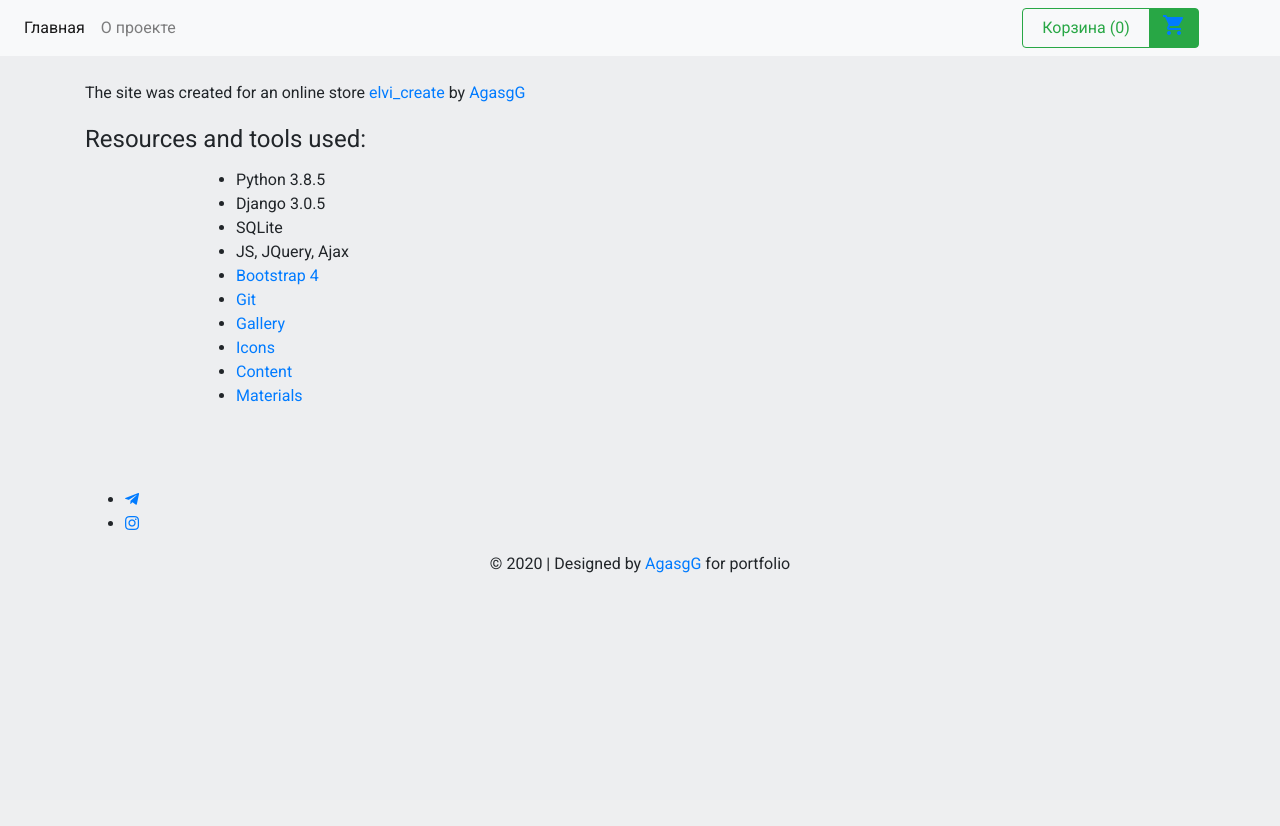
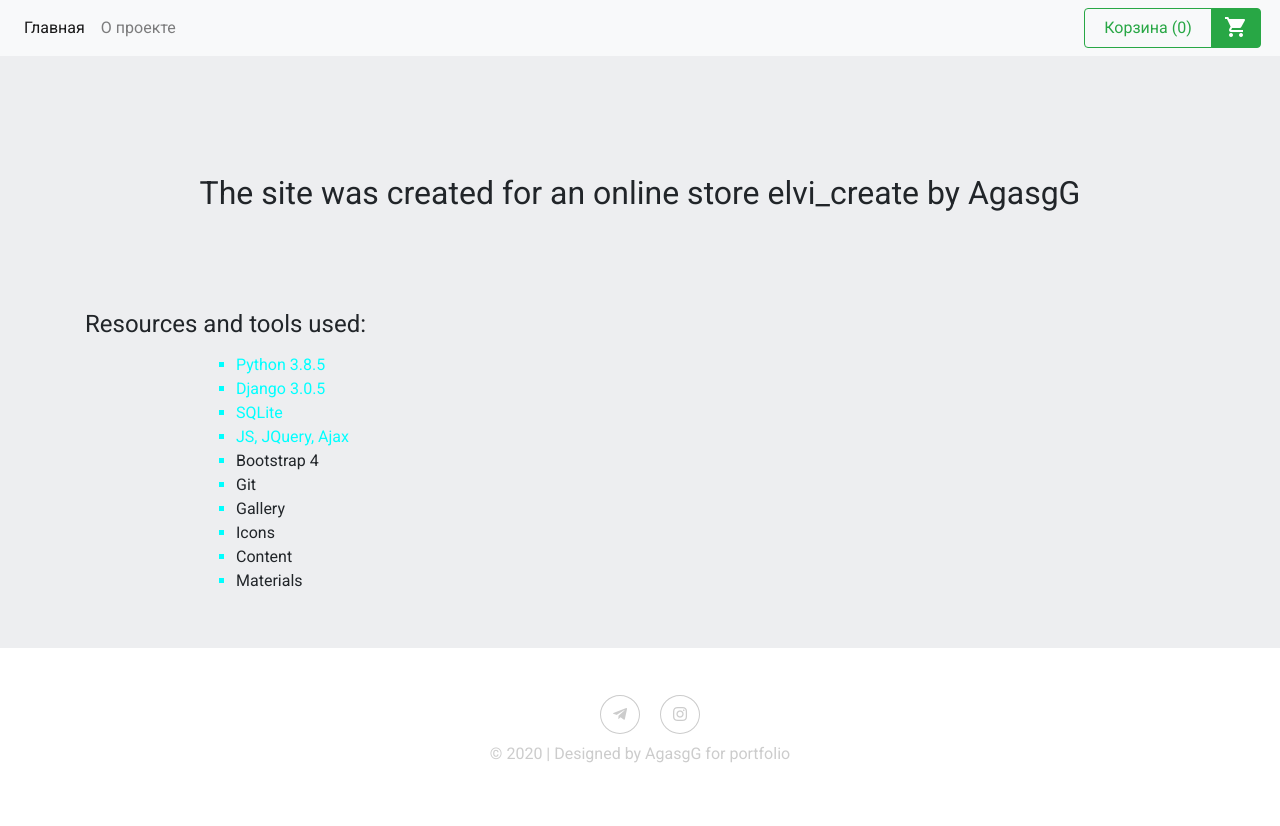
Before and after one commit to AgasgG/Site-store, a Django app: template templates/Site/about.html in a window 1280 px wide. Before the commit the page ends 573 px from the top, so only its background shows below. Run offline with Django 3.2, Linux system fonts and the light colour scheme; the template is opened without the code that fills it, so the values that code supplies are empty; some libraries are stand-ins or nearby versions.

Commit message:
Мелкие правки

```diff
--- a/static/static_dev/css/edit_bootstrap.css
+++ b/static/static_dev/css/edit_bootstrap.css
@@ -89,6 +89,7 @@
 .product-image-item{
     padding: 5px;
     margin-bottom: 5px;
+}
 
 .basket-container{
     position: relative;
@@ -139,6 +140,7 @@
 
 .about{
     list-style: square;
+    color: aqua;
 }
 a.about:hover,
 a.about:active,
--- a/templates/Site/home.html
+++ b/templates/Site/home.html
@@ -31,7 +31,7 @@
 <div class="section section-info">
     <div>
         <h5><span class="material-icons">notification_important</span>
-            <br>Информация по ценам, наличию и ассортименту< товара не является действительной<span class="material-icons">mood_bad</span>
+            <br>Информация по ценам, наличию и ассортименту товара не является действительной<span class="material-icons">mood_bad</span>
             <br>Сайт сделан для души<span class="material-icons">accessibility_new</span>
             <br>Ваш заказ хоть и появится у нас, но увы, будет проигнорирован <span class="material-icons">voice_over_off</span>
             <br><span class="material-icons">sentiment_satisfied_alt</span>
```
